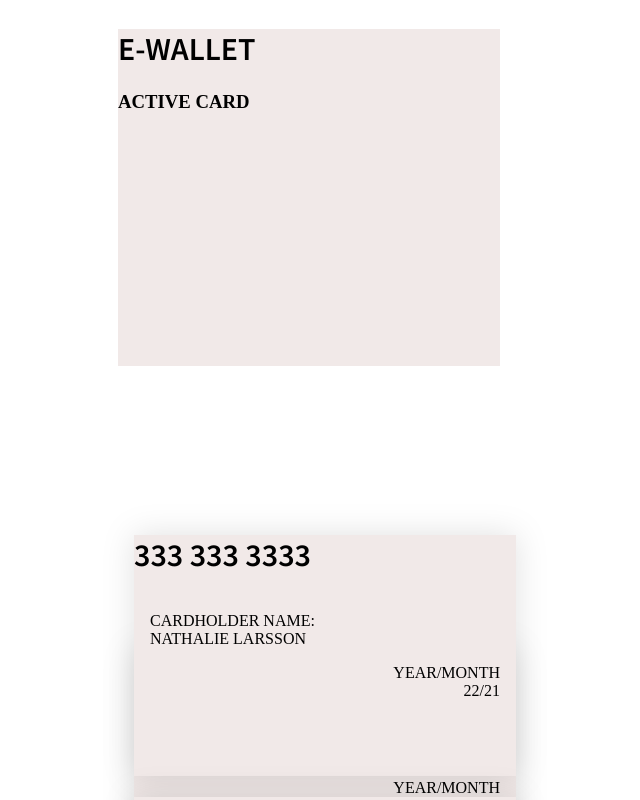
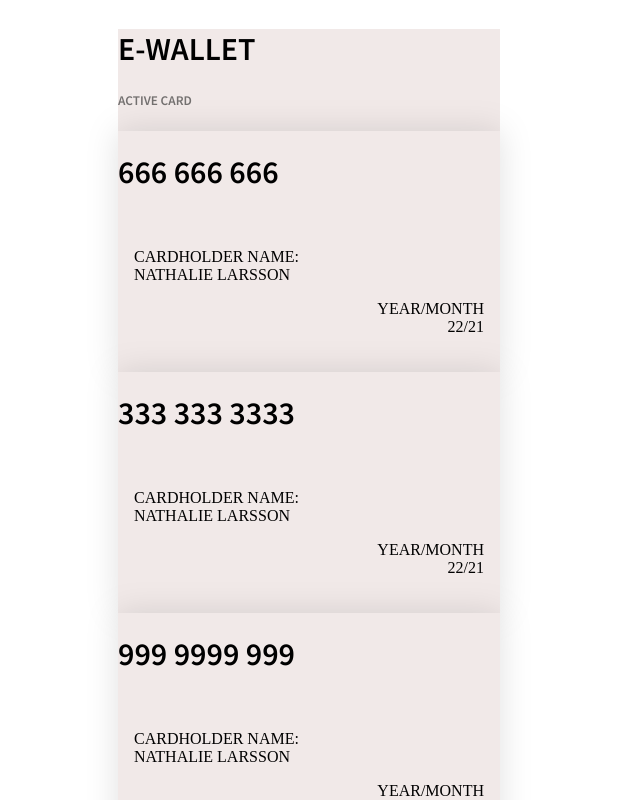
Before and after one commit to Nattzor/e-wallet-nathalie, a Vue app: page / in a window 1280 px wide. Shown: the top 800 px of the page, without its empty margins (331-971 px from the left). Built offline with nearby package versions, Linux system fonts and the light colour scheme; a web font is replaced by a local one.

Commit message:
active card fkn work

```diff
--- a/src/AddCard.vue
+++ b/src/AddCard.vue
@@ -1,7 +1,5 @@
 <template>
 <main>
-    <div>
-        </div>
     <div>
   <h1>ADD A NEW BANK CARD</h1>
   <form @submit.prevent="sendCard">
--- a/src/App.vue
+++ b/src/App.vue
@@ -50,9 +50,10 @@ this.cards.push(newInfo)
 h1 {
   font-family: 'Source Sans Pro', sans-serif;
 }
-h4 {
+h5 {
   color: #222222;
   opacity: 60%;
+  font-family: 'Source Sans Pro', sans-serif;
 }
 input {
   font-family: 'PT Mono', monospace;
--- a/src/CardCard.vue
+++ b/src/CardCard.vue
@@ -1,18 +1,16 @@
 <template>
-  <div :class="{ active: isActive }" @click="isActive = !isActive" class="wrapper" v-bind:style="cardColors">
+  <div class="wrapper" v-bind:style="cardColors" @click="$emit('activeCard', card)">
+      <div>
       <h1>{{card.cardnum}}</h1>
       <img class="logo" v-bind:src="card.vendor.logo">
-      <p class="name">Cardholder name: <br>{{card.name}}</p>
+      <p class="name">Cardholder name: <br>{{card.name}} </p>
        <p class="date">Year/Month <br>{{card.year}}/{{card.month}}</p>
+       </div>
        </div>
 </template>
 
 <script >
 export default {
-    data() { return {
-        isActive: false,
-    }
-    },
 props: ['card'],
 computed: {
     cardColors() {
@@ -31,33 +29,23 @@ img {
 }
 
 .wrapper {
-    position: relative;
+    display: grid;
+grid-auto-rows: 5rem;
+filter: drop-shadow(0px 0px 16px rgba(0, 0, 0, 0.12));
 width: 382px;
 height: 241px;
-left: 16px;
-top: 138px;
-
-filter: drop-shadow(0px 0px 16px rgba(0, 0, 0, 0.12));
-}
-.wrapper:nth-child(2){
-    position: relative;
-width: 382px;
-height: 241px;
-left: 16px;
-top: 466px;
 }
 
-.wrapper:nth-child(3){
+/* .wrapper:nth-child(3){
     position: relative;
 width: 382px;
 height: 241px;
 left: 16px;
 top: 515px;
-}
+} */
 
 .logo {
-    display: flex;
-    align-self: flex-end;
+ align-self: right;
 }
 
 .space {
--- a/src/Wallet.vue
+++ b/src/Wallet.vue
@@ -2,8 +2,10 @@
 <main>
 <div>
   <h1> E-Wallet</h1>
-  <h3>Active card</h3>
-  <CardCard v-for="card in cards" :key ="card.id" v-bind:card="card" />
+  <h5>Active card</h5>
+  <CardCard v-if="isActive" v-bind:card="isActive"/>
+
+  <CardCard v-for="card in cards" :key ="card.id" v-bind:card="card" @activeCard="activeCard" />
   </div>
   <button class="bottomOfPage" @click="changeView">Add new Card </button>
   </main>
@@ -13,28 +15,47 @@
 import CardCard from './CardCard.vue'
 
 export default {
+    data(){ return {
+        isActive: null
+    }
+    },
     components: {CardCard},
     props: ['cards'],
     methods: {
         changeView() {
         this.$emit('viewChange');
-    }
-    }
+    },
+    activeCard(card) {
+this.isActive = card
+this.$emit('activeCard', this.isActive)
+}
+    },
+    // computed: {
+    // cardColors() {
+    //   return {
+    //     backgroundColor: this.card.vendor.backgroundColor,
+    //     color: this.card.vendor.color,
+    //   };
+    // }
+    // }
 }
 </script>
 
 
 <style>
 div{
-  height: 337px;
   width: 382px;
   background-color: rgb(241, 233, 232);
 }
+
 .bottomOfPage {
   position: relative;
 width: 382px;
 height: 80px;
 left: 16px;
-top: 799px;
+top: 2rem;
+}
+article{
+    margin-bottom: 10rem;;
 }
 </style>
```
